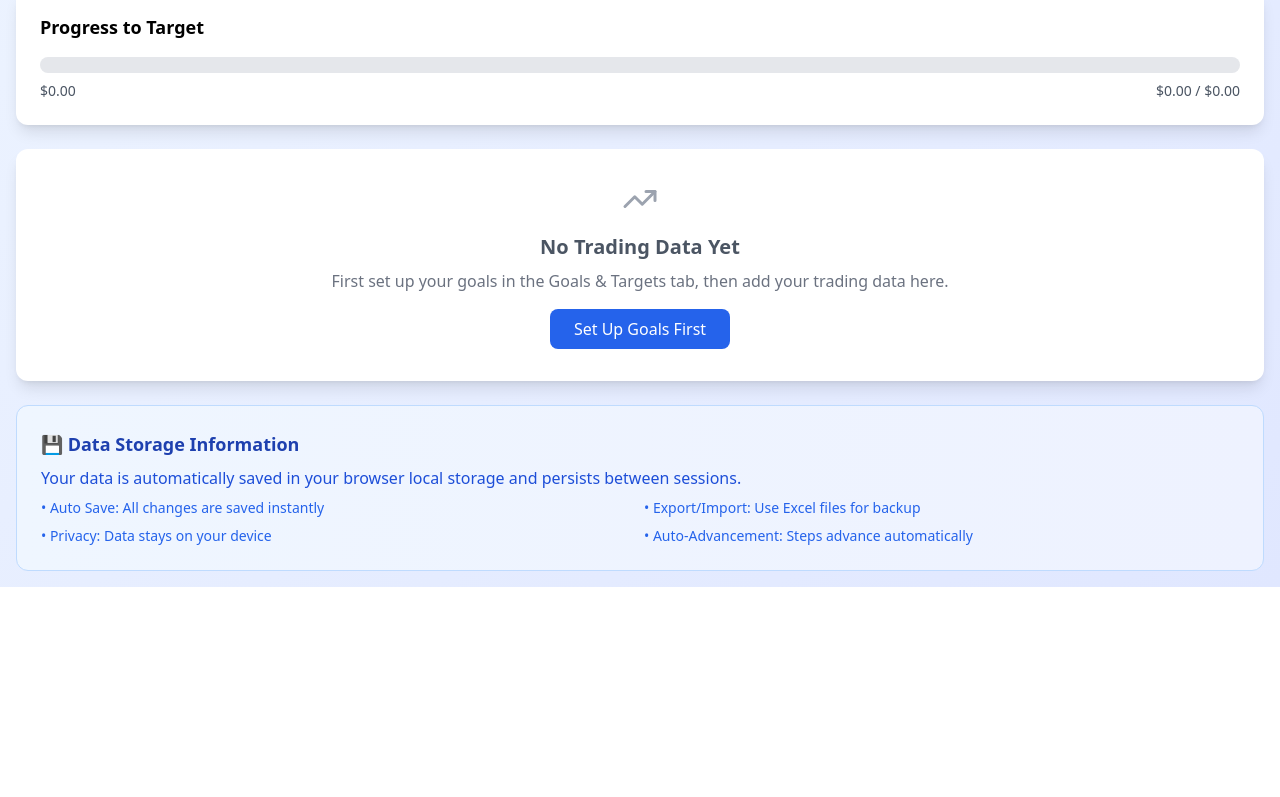
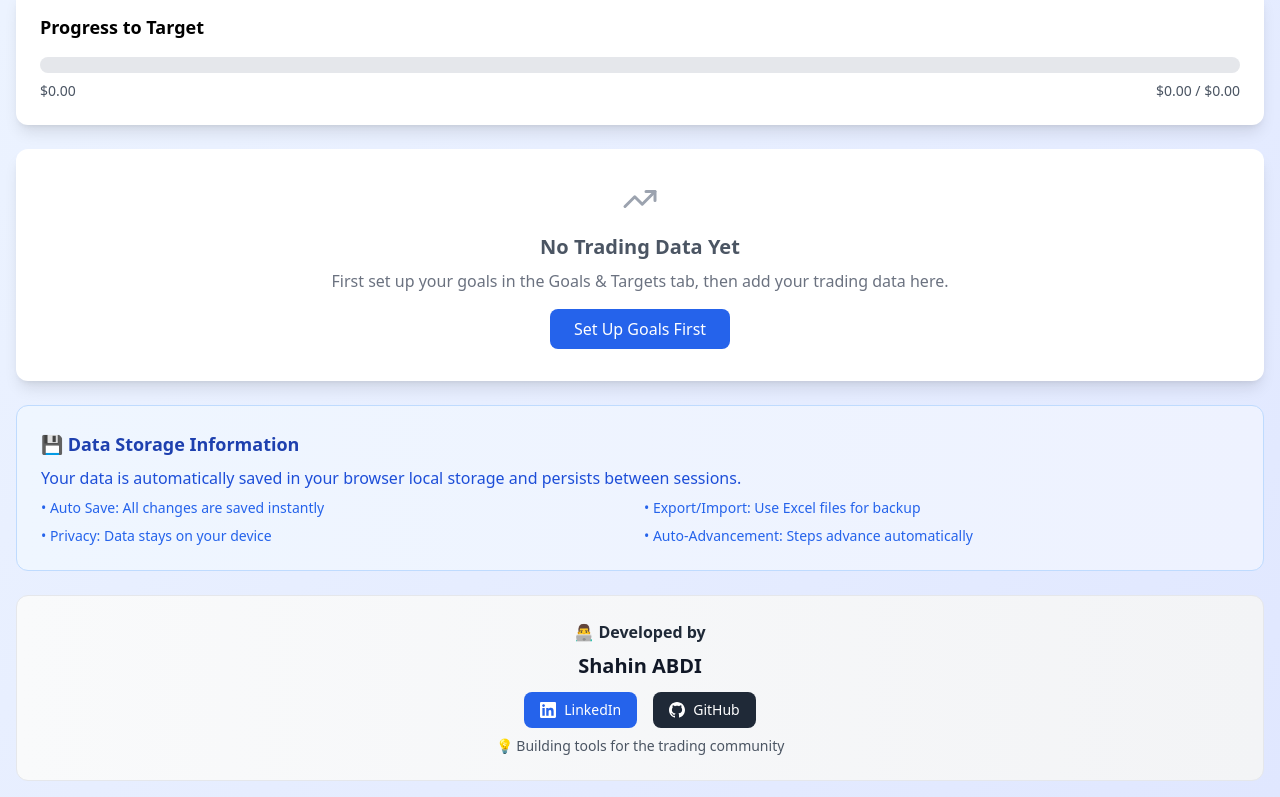
Before and after one commit to shahinabdi/forex-account-tracker, a React (Vite) app: page / in a window 1280 px wide. Shown: the part 502-1299 px from the top of the page. Before the commit the page ends 1089 px from the top, so only its background shows below. Built offline with nearby package versions, Linux system fonts and the light colour scheme.

Commit message:
Add developer credits section to ForexTracker; include links to LinkedIn and GitHub for better visibility and community engagement.

```diff
--- a/src/App.tsx
+++ b/src/App.tsx
@@ -1700,6 +1700,43 @@
             <div className="sm:hidden bg-white rounded-xl shadow-lg p-4">
               <SupportButtons isMobile={true} />
             </div>
+
+            {/* Developer Credits */}
+            <div className="bg-gradient-to-r from-gray-50 to-gray-100 rounded-xl border border-gray-200 p-4 sm:p-6">
+              <div className="flex items-center justify-center">
+                <div className="text-center">
+                  <h3 className="text-sm sm:text-base font-semibold mb-2 text-gray-800">👨‍💻 Developed by</h3>
+                  <p className="text-lg sm:text-xl font-bold text-gray-900 mb-3">Shahin ABDI</p>
+                  <div className="flex justify-center gap-3 sm:gap-4">
+                    <a
+                      href="https://www.linkedin.com/in/shahinabdi/"
+                      target="_blank"
+                      rel="noopener noreferrer"
+                      className="flex items-center gap-2 px-3 sm:px-4 py-2 bg-blue-600 text-white rounded-lg hover:bg-blue-700 transition-colors text-xs sm:text-sm font-medium"
+                    >
+                      <svg className="w-4 h-4" fill="currentColor" viewBox="0 0 24 24">
+                        <path d="M20.447 20.452h-3.554v-5.569c0-1.328-.027-3.037-1.852-3.037-1.853 0-2.136 1.445-2.136 2.939v5.667H9.351V9h3.414v1.561h.046c.477-.9 1.637-1.85 3.37-1.85 3.601 0 4.267 2.37 4.267 5.455v6.286zM5.337 7.433c-1.144 0-2.063-.926-2.063-2.065 0-1.138.92-2.063 2.063-2.063 1.14 0 2.064.925 2.064 2.063 0 1.139-.925 2.065-2.064 2.065zm1.782 13.019H3.555V9h3.564v11.452zM22.225 0H1.771C.792 0 0 .774 0 1.729v20.542C0 23.227.792 24 1.771 24h20.451C23.2 24 24 23.227 24 22.271V1.729C24 .774 23.2 0 22.222 0h.003z"/>
+                      </svg>
+                      LinkedIn
+                    </a>
+                    <a
+                      href="https://github.com/shahinabdi"
+                      target="_blank"
+                      rel="noopener noreferrer"
+                      className="flex items-center gap-2 px-3 sm:px-4 py-2 bg-gray-800 text-white rounded-lg hover:bg-gray-900 transition-colors text-xs sm:text-sm font-medium"
+                    >
+                      <svg className="w-4 h-4" fill="currentColor" viewBox="0 0 24 24">
+                        <path d="M12 0c-6.626 0-12 5.373-12 12 0 5.302 3.438 9.8 8.207 11.387.599.111.793-.261.793-.577v-2.234c-3.338.726-4.033-1.416-4.033-1.416-.546-1.387-1.333-1.756-1.333-1.756-1.089-.745.083-.729.083-.729 1.205.084 1.839 1.237 1.839 1.237 1.07 1.834 2.807 1.304 3.492.997.107-.775.418-1.305.762-1.604-2.665-.305-5.467-1.334-5.467-5.931 0-1.311.469-2.381 1.236-3.221-.124-.303-.535-1.524.117-3.176 0 0 1.008-.322 3.301 1.23.957-.266 1.983-.399 3.003-.404 1.02.005 2.047.138 3.006.404 2.291-1.552 3.297-1.23 3.297-1.23.653 1.653.242 2.874.118 3.176.77.84 1.235 1.911 1.235 3.221 0 4.609-2.807 5.624-5.479 5.921.43.372.823 1.102.823 2.222v3.293c0 .319.192.694.801.576 4.765-1.589 8.199-6.086 8.199-11.386 0-6.627-5.373-12-12-12z"/>
+                      </svg>
+                      GitHub
+                    </a>
+                  </div>
+                  <p className="text-xs sm:text-sm text-gray-600 mt-2">
+                    💡 Building tools for the trading community
+                  </p>
+                </div>
+              </div>
+            </div>
               </>
             )}
           </div>
```
